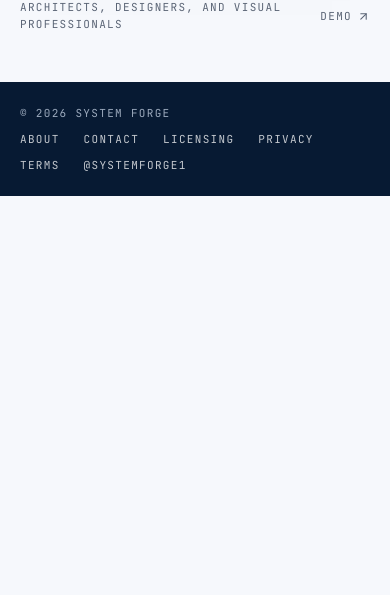
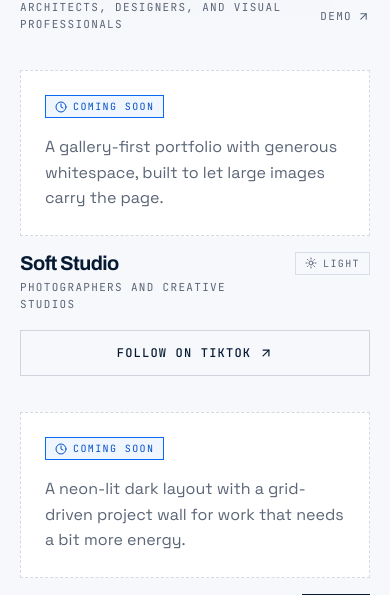
Before and after one commit to bustamante-j/systemforgeweb, a React (Vite) app: page / in a window 390 px wide. Shown: the part 1392-1987 px from the top of the page. Before the commit the page ends 1588 px from the top, so only its background shows below. Built offline with nearby package versions, Linux system fonts and the light colour scheme.

Commit message:
Add coming-soon template cards

```diff
--- /dev/null
+++ b/src/components/ComingSoonBadge.jsx
@@ -0,0 +1,10 @@
+import { Clock } from 'lucide-react'
+
+export default function ComingSoonBadge() {
+  return (
+    <span className="status-badge">
+      <Clock aria-hidden="true" size={12} strokeWidth={2} />
+      Coming soon
+    </span>
+  )
+}
--- a/src/components/TemplateCard.jsx
+++ b/src/components/TemplateCard.jsx
@@ -1,9 +1,41 @@
 import { ArrowUpRight } from 'lucide-react'
 import { Link } from 'react-router-dom'
+import { siteConfig } from '../data/site'
+import ComingSoonBadge from './ComingSoonBadge'
 import LivePreview from './LivePreview'
 import ThemeBadge from './ThemeBadge'
 
 export default function TemplateCard({ template }) {
+  // Upcoming templates have no demo to preview and nothing to order yet, so the
+  // card is a teaser: badge, description, theme, and a follow link.
+  if (template.status === 'coming-soon') {
+    return (
+      <article className="template-card template-card-upcoming">
+        <div className="upcoming-panel">
+          <ComingSoonBadge />
+          <p>{template.description}</p>
+        </div>
+
+        <div className="template-card-body">
+          <h2>{template.name}</h2>
+          <ThemeBadge theme={template.theme} />
+          <p className="template-audience">{template.audience}</p>
+        </div>
+
+        <a
+          aria-label={`Follow ${siteConfig.tiktokHandle} on TikTok for ${template.name} updates`}
+          className="button button-secondary"
+          href={siteConfig.tiktokUrl}
+          rel="noreferrer"
+          target="_blank"
+        >
+          Follow on TikTok
+          <ArrowUpRight aria-hidden="true" size={14} strokeWidth={2} />
+        </a>
+      </article>
+    )
+  }
+
   return (
     <article className="template-card">
       <Link
--- a/src/data/site.js
+++ b/src/data/site.js
@@ -4,12 +4,15 @@ export const siteConfig = {
   tiktokUrl: 'https://www.tiktok.com/@systemforge1',
 }
 
+// `status` is 'available' (live preview + order) or 'coming-soon' (teaser card:
+// no demoUrl, no features — those templates are announced on TikTok first).
 export const templates = [
   {
     id: 'neat-aesthetic',
     name: 'Neat Aesthetic',
     audience: 'Virtual assistants and service professionals',
     theme: 'light',
+    status: 'available',
     description:
       'A warm, editorial portfolio built for professionals who want their services, process, and experience to feel organized and approachable.',
     demoUrl: 'https://systemforge1.github.io/neataesthetic/',
@@ -26,6 +29,7 @@ export const templates = [
     name: 'Dark Techy',
     audience: 'Developers, IT students, and technical creatives',
     theme: 'dark',
+    status: 'available',
     description:
       'A sharp, dark portfolio with high-contrast typography and a technical feel for people who want a confident digital presence.',
     demoUrl: 'https://systemforge1.github.io/darktechy/',
@@ -42,6 +46,7 @@ export const templates = [
     name: 'Adventure Dark',
     audience: 'Architects, designers, and visual professionals',
     theme: 'dark',
+    status: 'available',
     description:
       'A navy-and-gold portfolio inspired by expedition journals and architectural drafting, suited to detailed visual work.',
     demoUrl: 'https://systemforge1.github.io/adventuredark/',
@@ -53,6 +58,26 @@ export const templates = [
       'Distinct architectural and field-journal presentation',
     ],
   },
+  {
+    id: 'soft-studio',
+    name: 'Soft Studio',
+    audience: 'Photographers and creative studios',
+    theme: 'light',
+    status: 'coming-soon',
+    description:
+      'A gallery-first portfolio with generous whitespace, built to let large images carry the page.',
+    tags: ['Light', 'Gallery', 'Studio portfolio'],
+  },
+  {
+    id: 'neon-grid',
+    name: 'Neon Grid',
+    audience: 'Game developers and motion designers',
+    theme: 'dark',
+    status: 'coming-soon',
+    description:
+      'A neon-lit dark layout with a grid-driven project wall for work that needs a bit more energy.',
+    tags: ['Dark', 'Neon', 'Showcase portfolio'],
+  },
 ]
 
 export function getTemplateById(templateId) {
--- a/src/index.css
+++ b/src/index.css
@@ -715,6 +715,55 @@ strong {
   color: #fff;
 }
 
+.status-badge {
+  display: inline-flex;
+  align-items: center;
+  gap: 6px;
+  padding: 4px 9px;
+  border: 1px solid var(--color-blue);
+  background: var(--wash);
+  font-family: var(--font-mono);
+  font-size: 0.625rem;
+  letter-spacing: 0.14em;
+  text-transform: uppercase;
+  color: var(--color-blue-dark);
+  flex: none;
+}
+
+/* ---------- Coming soon ---------- */
+
+.template-card-upcoming .button {
+  align-self: start;
+}
+
+.detail-headline .status-badge {
+  margin-bottom: var(--s-3);
+}
+
+/* Stands in for the preview frame, so upcoming cards keep the grid rhythm. */
+.upcoming-panel {
+  display: grid;
+  align-content: center;
+  justify-items: start;
+  gap: var(--s-4);
+  /* Same 16/10 as .preview-viewport, so the two card types stay in step. */
+  aspect-ratio: 16 / 10;
+  padding: var(--s-6);
+  border: 1px dashed var(--line-strong);
+  background: var(--color-surface);
+}
+
+.upcoming-panel p {
+  margin: 0;
+  max-width: 46ch;
+  color: var(--color-muted);
+}
+
+.upcoming-panel-detail {
+  aspect-ratio: auto;
+  margin-bottom: var(--s-6);
+}
+
 .empty-state {
   display: grid;
   justify-items: center;
@@ -971,6 +1020,15 @@ strong {
   .detail-actions .button {
     flex: 1 1 100%;
   }
+
+  .template-card-upcoming .button {
+    width: 100%;
+  }
+
+  .upcoming-panel {
+    aspect-ratio: auto;
+    padding: var(--s-5);
+  }
 }
 
 @media (prefers-reduced-motion: reduce) {
--- a/src/pages/HomePage.jsx
+++ b/src/pages/HomePage.jsx
@@ -14,12 +14,14 @@ export default function HomePage() {
   const [theme, setTheme] = useState('all')
 
   const normalizedQuery = query.trim().toLowerCase()
-  const visibleTemplates = templates.filter((template) => {
+  const visibleTemplates = templates
+    .filter((template) => {
       const matchesTheme = theme === 'all' || template.theme === theme
       const searchableText = [
         template.name,
         template.audience,
         template.description,
+        template.status === 'coming-soon' ? 'coming soon upcoming' : 'available',
         ...template.tags,
       ]
         .join(' ')
@@ -27,6 +29,12 @@ export default function HomePage() {
 
       return matchesTheme && searchableText.includes(normalizedQuery)
     })
+    // Available templates lead the grid; upcoming ones trail it. Sort is stable,
+    // so the order inside each group stays the data order.
+    .sort(
+      (first, second) =>
+        Number(first.status === 'coming-soon') - Number(second.status === 'coming-soon'),
+    )
 
   return (
     <section className="section section-compact">
--- a/src/pages/TemplateDetailPage.jsx
+++ b/src/pages/TemplateDetailPage.jsx
@@ -1,5 +1,6 @@
 import { ArrowLeft, ArrowUpRight, Check } from 'lucide-react'
 import { Link, useParams } from 'react-router-dom'
+import ComingSoonBadge from '../components/ComingSoonBadge'
 import LivePreview from '../components/LivePreview'
 import ThemeBadge from '../components/ThemeBadge'
 import { getTemplateById, siteConfig } from '../data/site'
@@ -13,6 +14,10 @@ export default function TemplateDetailPage() {
     return <NotFoundPage />
   }
 
+  // The catalog does not link upcoming templates, but their route still
+  // resolves — there is no demo or feature list to show for them yet.
+  const isComingSoon = template.status === 'coming-soon'
+
   return (
     <section className="section section-compact">
       <div className="container">
@@ -23,15 +28,35 @@ export default function TemplateDetailPage() {
 
         <div className="detail-headline">
           <div>
+            {isComingSoon ? <ComingSoonBadge /> : null}
             <h1>{template.name}</h1>
             <p className="template-audience">{template.audience}</p>
           </div>
           <ThemeBadge theme={template.theme} />
         </div>
 
+        {isComingSoon ? (
+          <div className="upcoming-panel upcoming-panel-detail">
+            <p>{template.description}</p>
+          </div>
+        ) : (
           <LivePreview template={template} />
+        )}
 
         <div className="detail-actions">
+          {isComingSoon ? (
+            <a
+              aria-label={`Follow ${siteConfig.tiktokHandle} on TikTok for ${template.name} updates`}
+              className="button"
+              href={siteConfig.tiktokUrl}
+              rel="noreferrer"
+              target="_blank"
+            >
+              Follow on TikTok
+              <ArrowUpRight aria-hidden="true" size={14} strokeWidth={2} />
+            </a>
+          ) : (
+            <>
               <a className="button" href={template.demoUrl} rel="noreferrer" target="_blank">
                 Open full demo
                 <ArrowUpRight aria-hidden="true" size={14} strokeWidth={2} />
@@ -45,9 +70,12 @@ export default function TemplateDetailPage() {
                 Order on TikTok
                 <ArrowUpRight aria-hidden="true" size={14} strokeWidth={2} />
               </a>
+            </>
+          )}
         </div>
 
         <div className="detail-meta">
+          {isComingSoon ? null : (
             <div>
               <p className="eyebrow">Includes</p>
               <ul className="feature-list">
@@ -59,6 +87,7 @@ export default function TemplateDetailPage() {
                 ))}
               </ul>
             </div>
+          )}
 
           <div>
             <p className="eyebrow">Tags</p>
```
Lines whose indentation alone changed are shown as unchanged.
